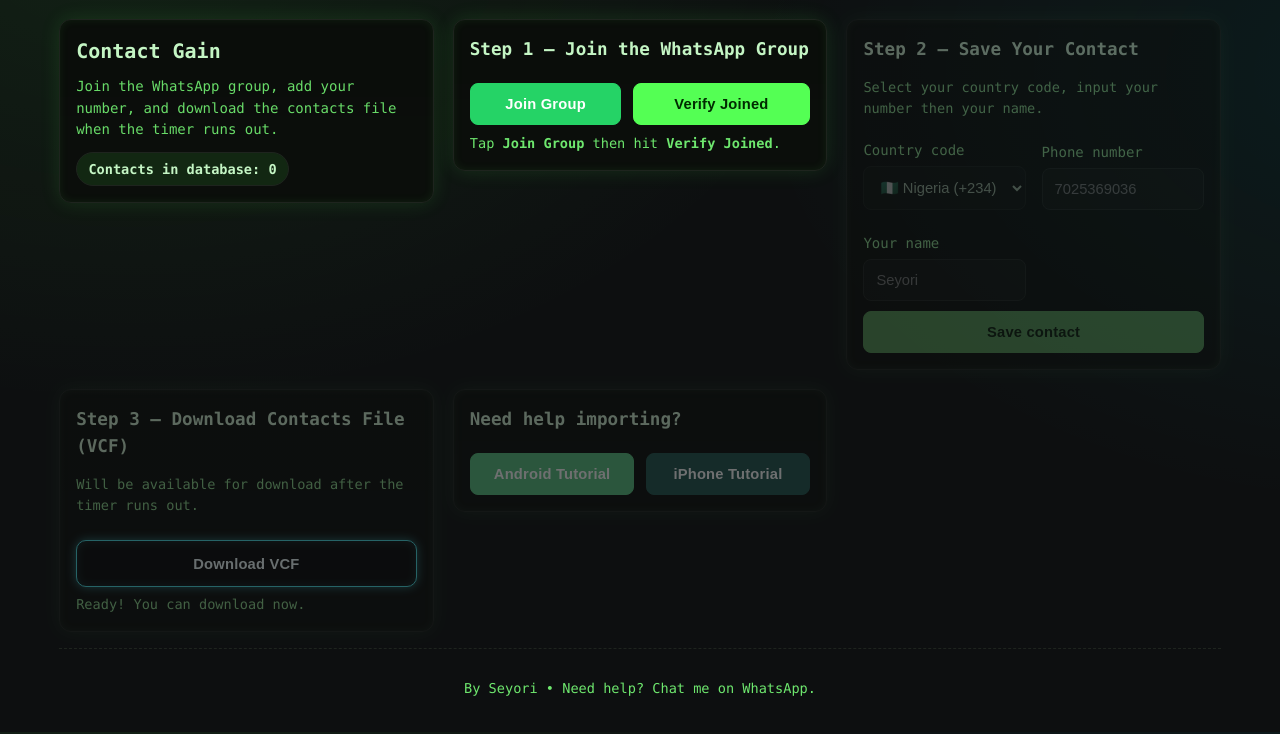
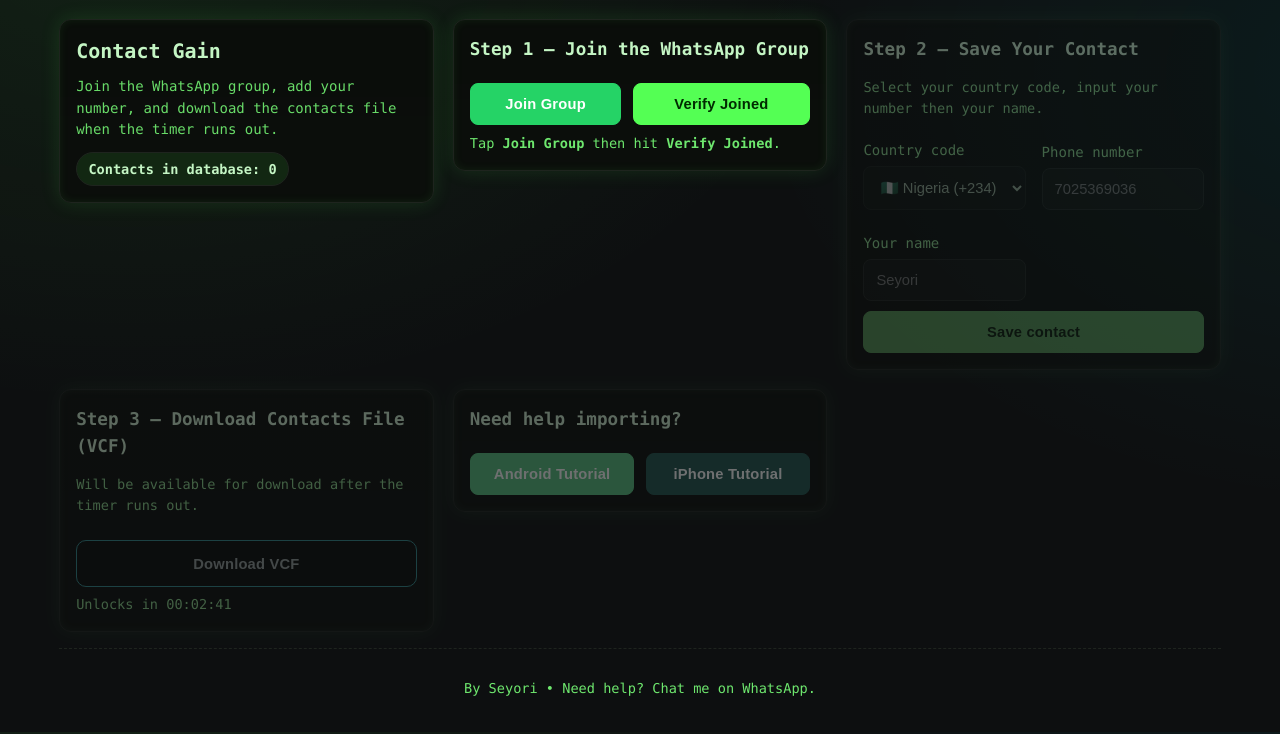
Before and after one commit to oluwaseyori/international-contact-gain, a website: page public/index.html in a window 1280 px wide. Drawn offline with Linux system fonts and the light colour scheme; no server answers.

Commit message:
Update index.html

```diff
--- a/public/index.html
+++ b/public/index.html
@@ -137,8 +137,8 @@
   </div>
 
   <script>
-    window.__DEPLOYED_AT__ = '2025-09-11T12:00:00+01:00';
-    let LOCK_DURATION = 24*60*60*1000;
+    window.__DEPLOYED_AT__ = '2025-09-13T18:53:59+01:00';
+    let LOCK_DURATION = 2*60*1000;
     (function(){
       const t = new URLSearchParams(location.search).get('test');
       const map = { '10s':10e3, '30s':30e3, '1m':60e3, '5m':300e3 };
```
